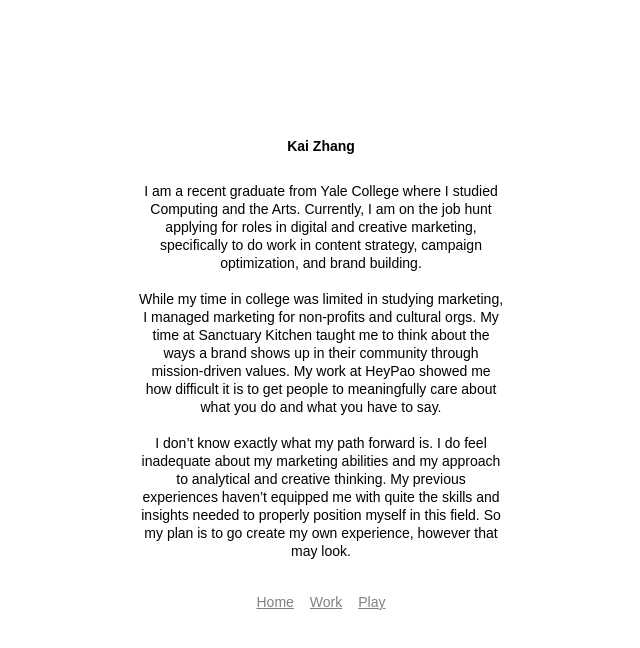
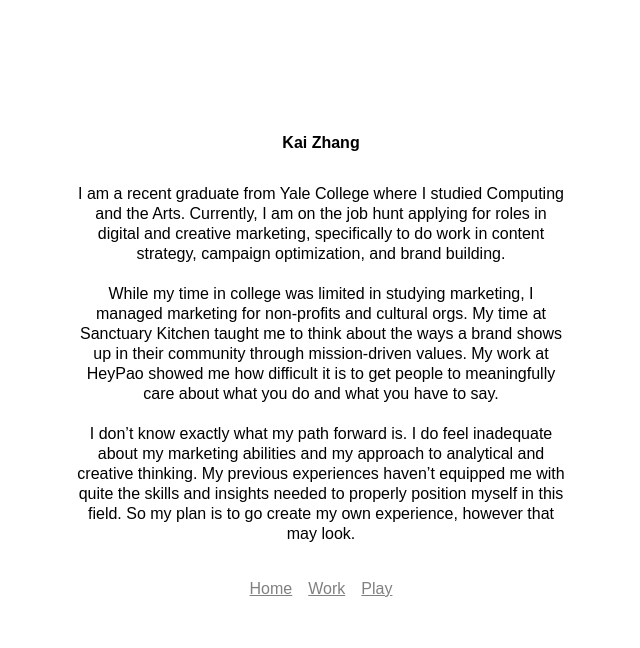
Before and after one commit to itskaizhang/kaizhang, a plain HTML site: page index.html in a window 1280 px wide. Shown: the whole page, without its empty margins (319-959 px from the left). Drawn offline with Linux system fonts and the light colour scheme; a script that the page names is missing; a web font is replaced by a local one.

Commit message:
Update style.css

```diff
--- a/style.css
+++ b/style.css
@@ -1,7 +1,7 @@
 body {
     background-color: #ffffff;
     font-family: "arial";
-    font-size: 14px;
+    font-size: 16px;
 
 }
 
@@ -25,8 +25,8 @@ body {
 }
 
 .about {
-    margin: 0 35vw;
-    line-height: 18px;
+    margin: 0 30vw;
+    line-height: 20px;
 }
 
 .name {
@@ -56,3 +56,7 @@ a:link {
 a:visited {
     color: gray;
 }
+
+a:active {
+    color: rgb(70, 66, 189);
+}
```
